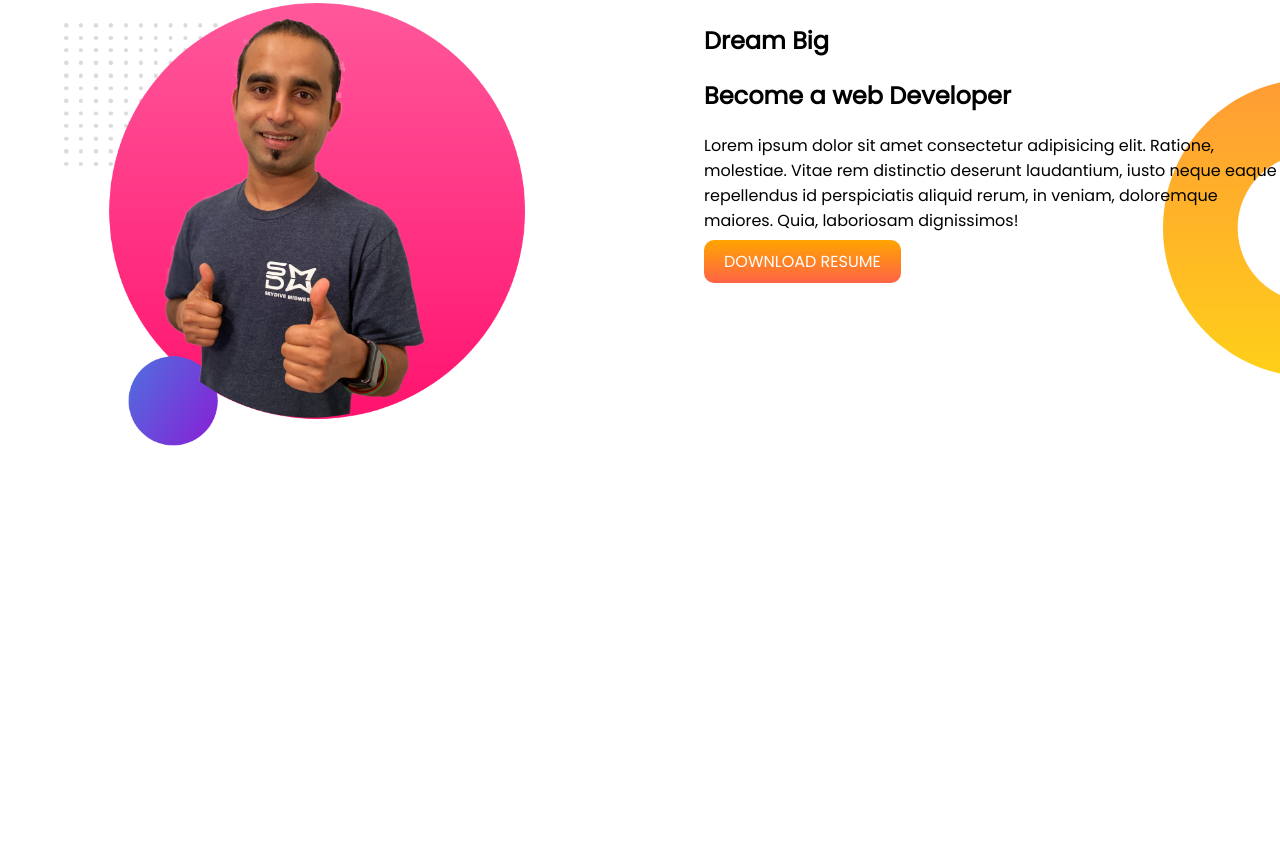
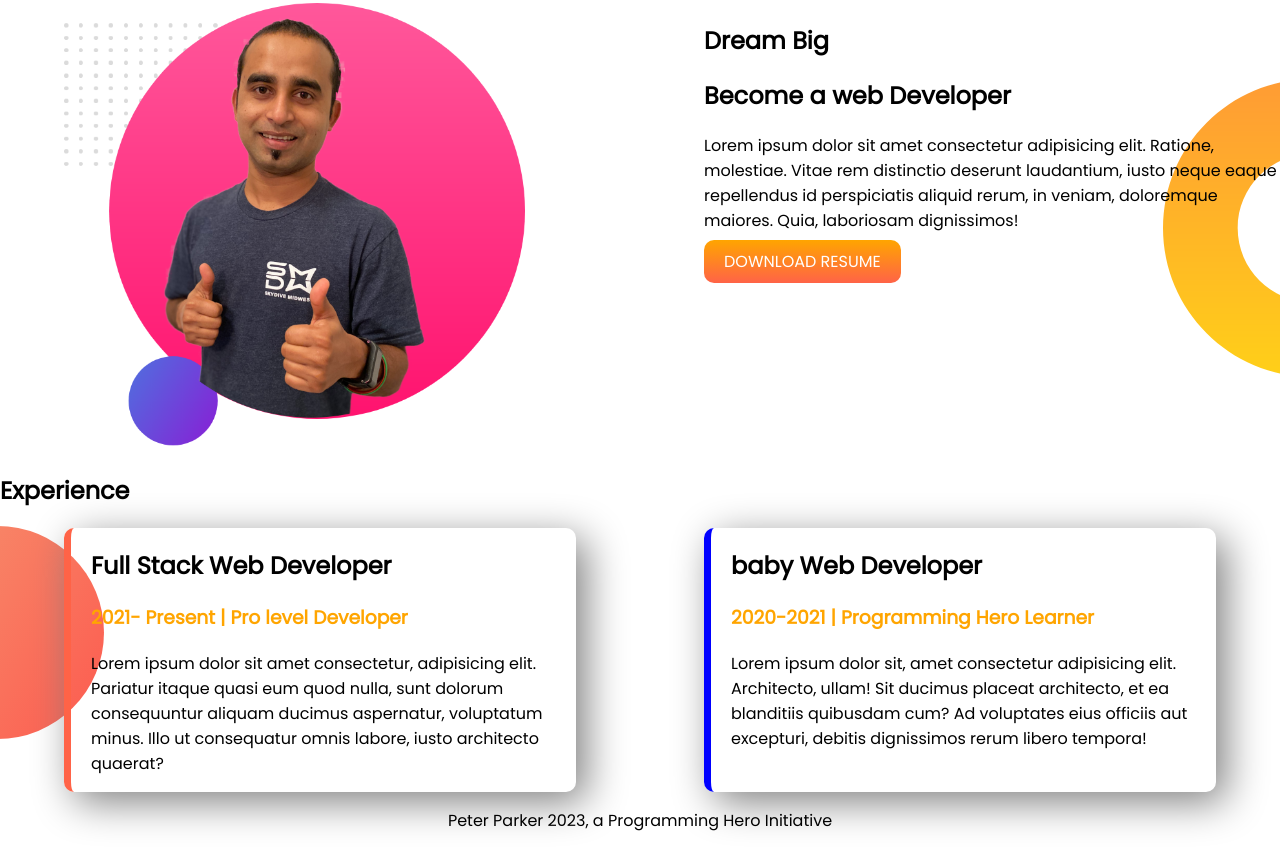
Before and after one commit to Mostafizur-Pro/Developer-mostafizur, a plain HTML site: page index.html in a window 1280 px wide. Shown: the part 461-1310 px from the top of the page. Before the commit the page ends 914 px from the top, so only its background shows below. Drawn offline with Linux system fonts and the light colour scheme.

Commit message:
Final Submit

```diff
--- a/index.html
+++ b/index.html
@@ -13,7 +13,7 @@
 </head>
 
 <body>
-    <section class="top-banner">
+    <section class="top-banner flexible">
         <div class="half-width">
             <h1>Welcome to </h1>
             <h1><span class="orenge-color">Mosatafizur Rahman</span> World! </h1>
@@ -30,7 +30,7 @@
         </div>
         <div class="half-width"><img src="images/jhankar.png" alt="jhankar"></div>
     </section>
-    <section class="dream-big">
+    <section class="dream-big flexible">
         <div class="half-width"><img src="images/jhankar2.png" alt=""></div>
         <div class="half-width">
             <h1>Dream Big</h1>
@@ -41,8 +41,35 @@
             <a class="link-button" target="_blank" href="">DOWNLOAD RESUME</a>
         </div>
     </section>
+    <section class="experience-area">
+        <h1>Experience</h1>
+        <div class="flexible">
+            <div id="full-stack-web" class="experience-item">
+                <h1>Full Stack Web Developer</h1>
+                <h3 class="orenge-color"> 2021- Present | Pro level Developer</h3>
+                <p>Lorem ipsum dolor sit amet consectetur, adipisicing elit. Pariatur itaque quasi eum quod nulla, sunt
+                    dolorum consequuntur aliquam ducimus aspernatur, voluptatum minus. Illo ut consequatur omnis labore,
+                    iusto architecto quaerat?</p>
+
+            </div>
+            <div id="baby-web-dev" class="experience-item">
+                <h1>baby Web Developer</h1>
+                <h3 class="orenge-color"> 2020-2021 | Programming Hero Learner</h3>
+                <p>Lorem ipsum dolor sit, amet consectetur adipisicing elit. Architecto, ullam! Sit ducimus placeat
+                    architecto, et ea blanditiis quibusdam cum? Ad voluptates eius officiis aut excepturi, debitis
+                    dignissimos rerum libero tempora!</p>
+
+
+
+
+            </div>
+        </div>
+    </section>
 
 </body>
+<footer>
+    <p>Peter Parker 2023, a Programming Hero Initiative</p>
+</footer>
 
 </html>
 
--- a/style.css
+++ b/style.css
@@ -5,7 +5,7 @@ body {
 .orenge-color {
     color: orange;
 }
-section{
+.flexible{
     display: flex;
 }
 .half-width {
@@ -30,4 +30,28 @@ section{
     background-image: url(images/dream-bg.png);
     background-repeat: no-repeat ;
     background-position: right;
+
 }
+.experience-area {
+    background-image: url(images/exp-bg.png);
+    background-repeat: no-repeat;
+    background-position: left;
+}
+.experience-item {
+    width: 40%;
+    padding-left: 20px;
+    margin-left: 5%;
+    margin-right: 5%;
+    border-radius: 10px;
+    box-shadow: 10px 10px 40px grey;
+}
+#full-stack-web{
+border-left: 7px solid tomato;
+}
+#baby-web-dev {
+    border-left: 7px solid blue;
+
+}
+footer p {
+    text-align: center;
+}
```
